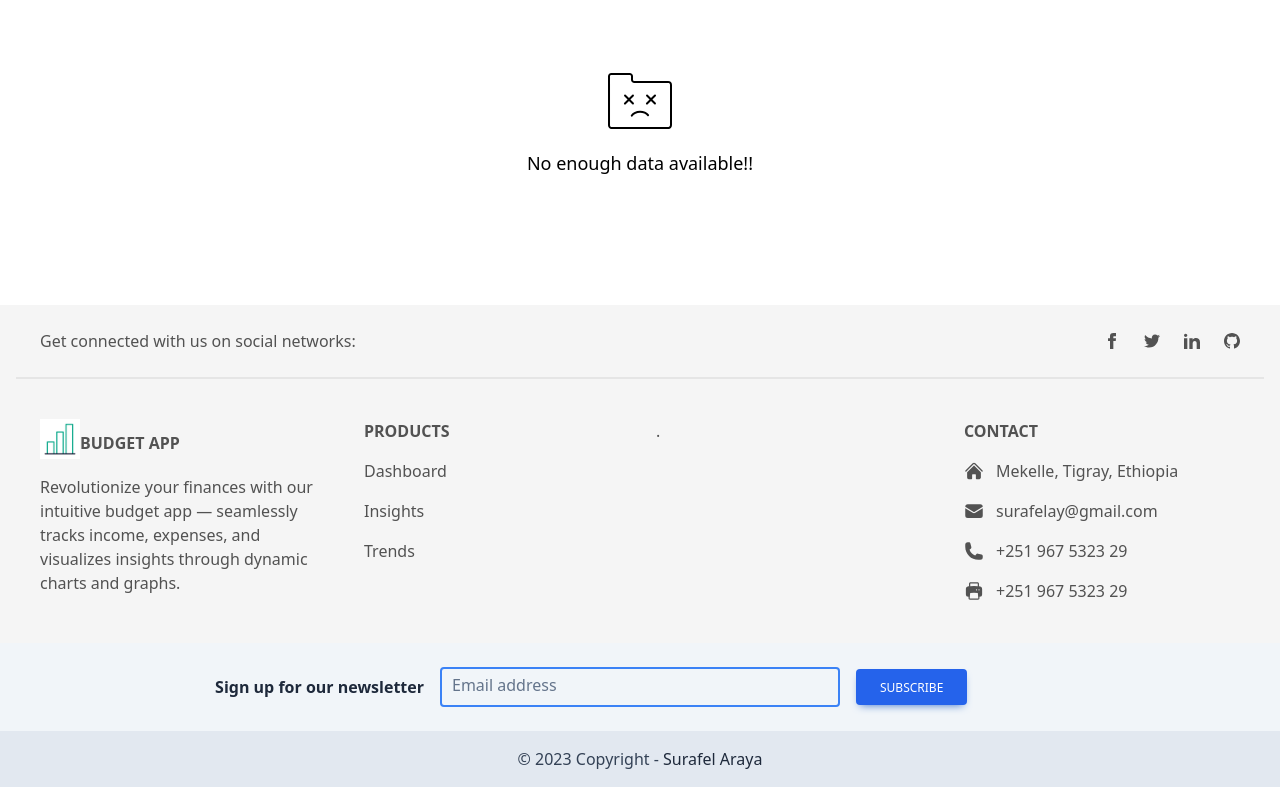
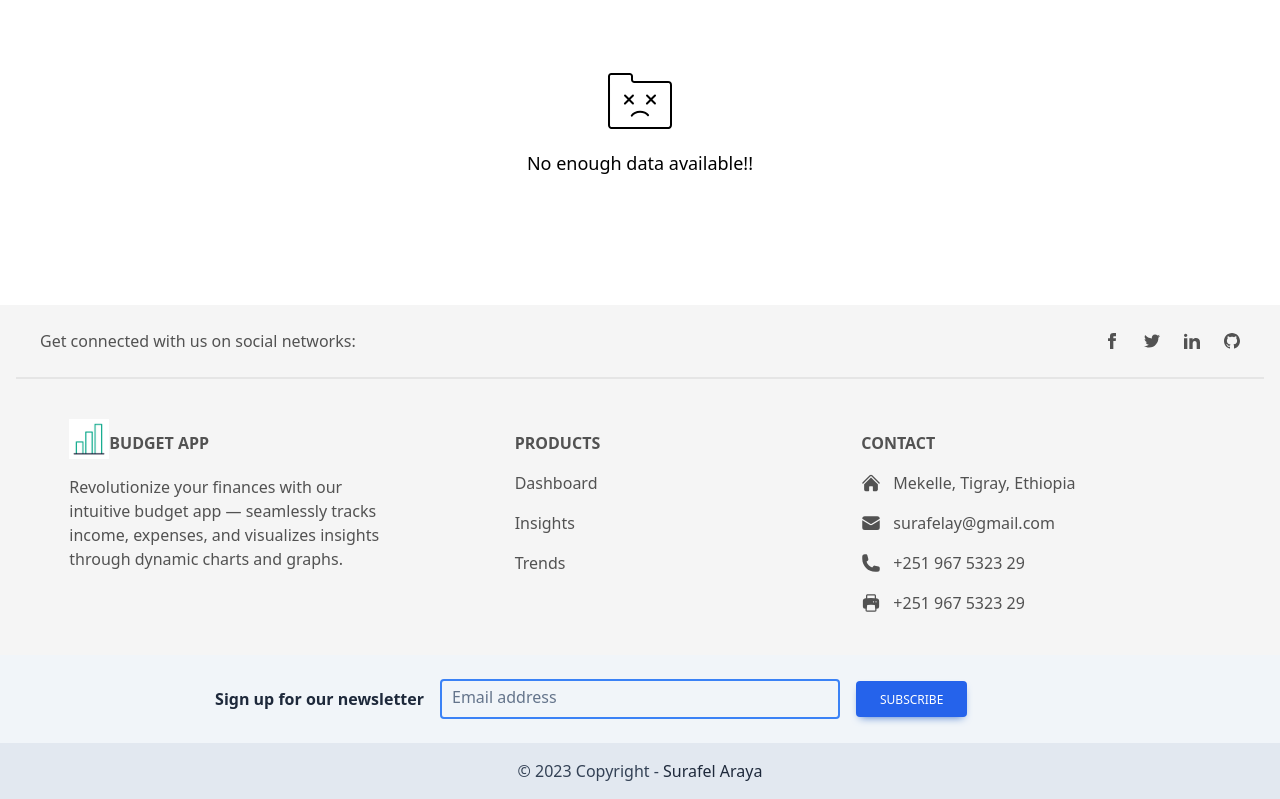
Before and after one commit to suraffy/budget-app, a React (Create React App) app: page / in a window 1280 px wide. Shown: the part 1510-2309 px from the top of the page. Built offline with nearby package versions, Linux system fonts and the light colour scheme.

Commit message:
Retouch footer layouting

```diff
--- a/src/components/Footer.jsx
+++ b/src/components/Footer.jsx
@@ -131,8 +131,8 @@ const Footer = () => {
         </div>
 
         <div className="mx-6 py-10 text-center md:text-left">
-          <div className="grid-1 grid gap-8 md:grid-cols-2 lg:grid-cols-4">
-            <div className="">
+          <div className="grid-1 grid gap-8 md:grid-cols-2 lg:grid-cols-3">
+            <div className="max-w-md md:max-w-xs mx-auto">
               <h6 className="mb-4 flex items-center justify-center font-semibold uppercase md:justify-start">
                 <img src={BarChart} alt="BarChart Logo" className="h-10" />
                 <span className="self-end mb-1">Budget App</span>
@@ -143,7 +143,8 @@ const Footer = () => {
                 through dynamic charts and graphs.
               </p>
             </div>
-            <div className="ml-4">
+
+            <div className="ml-4 md:ml-8 lg:ml-16 md:mt-3">
               <h6 className="mb-4 flex justify-center font-semibold uppercase md:justify-start">
                 Products
               </h6>
@@ -172,8 +173,8 @@ const Footer = () => {
                 </a>
               </p>
             </div>
-            {"."}
-            <div>
+
+            <div className="lg:mt-3">
               <h6 className="mb-4 flex justify-center font-semibold uppercase md:justify-start">
                 Contact
               </h6>
```
